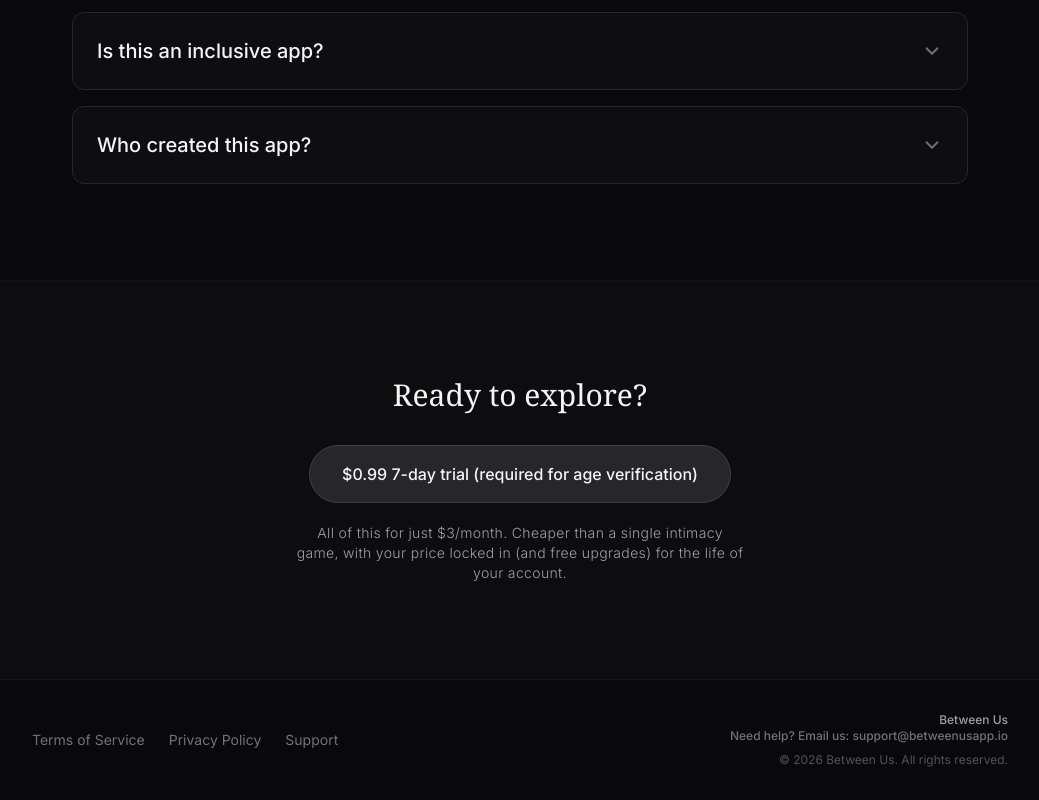
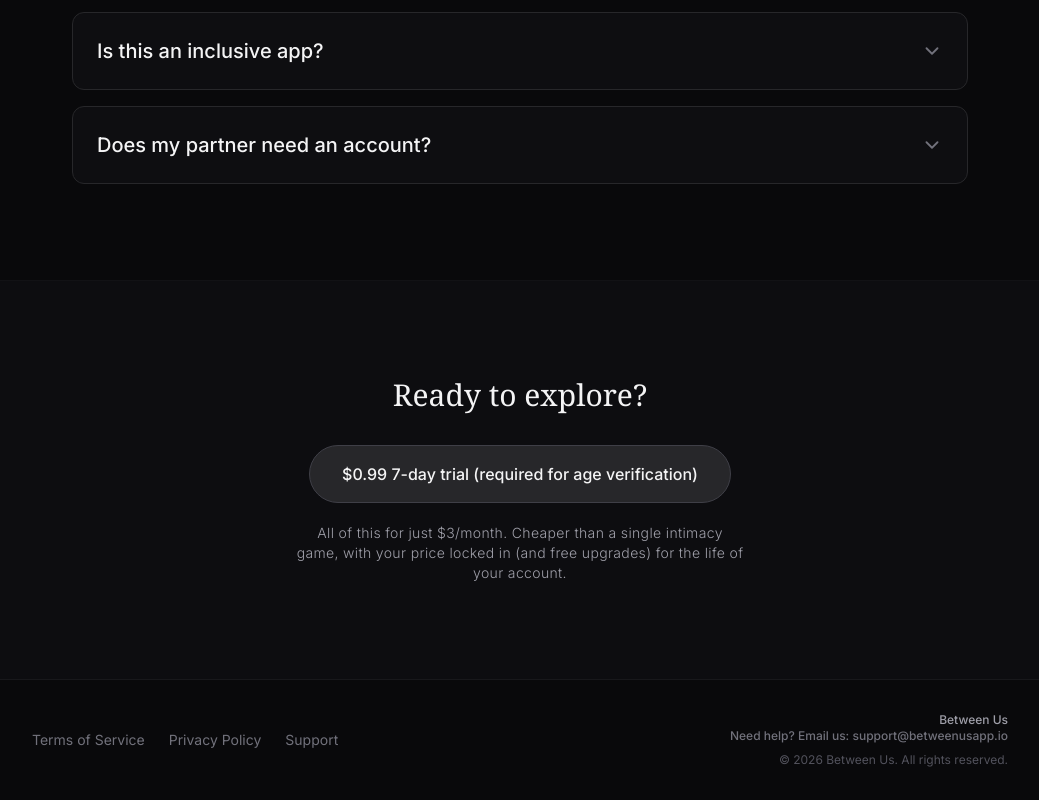
Before and after one commit to jdavis641/between-us, a Next.js app: page / in a window 1280 px wide. Shown: the part 3415-4215 px from the top of the page, without its empty margins (120-1159 px from the left). Built offline with nearby package versions, Linux system fonts and the light colour scheme.

Commit message:
[Copy] Replace founder FAQ with partner subscription FAQ

```diff
--- a/app/page.tsx
+++ b/app/page.tsx
@@ -29,8 +29,8 @@ const faqs: FaqItem[] = [
     answer: "Absolutely. We firmly believe that mind-blowing intimate encounters are a right for everyone. We work diligently to ensure that our system is universally inclusive, intuitively capturing diverse pronouns, genders, and sexual orientations to generate something for everyone. If you do not see your preference, suggest a theme, trope, or category, and our team will include it in the system for everyone to enjoy."
   },
   {
-    question: "Who created this app?",
-    answer: "This app was created by a married couple in the American midwest. After years of marriage, kids and responsibilities we found ourselves in a bit of a rut. Eventually becoming more roommates than lovers. Intimacy games that we bought online became repetitive and expensive. We designed an app to increase our communication and connection. It worked, and we hope you enjoy it too!"
+    question: "Does my partner need an account?",
+    answer: "Yes, your subscription is valid for one user only. We worked hard to make this app a tremendous value at only $3/month (locked in for the life of your account). Buying one intimacy game online costs more than a full year of access at Between Us."
   }
 ];
 
```
